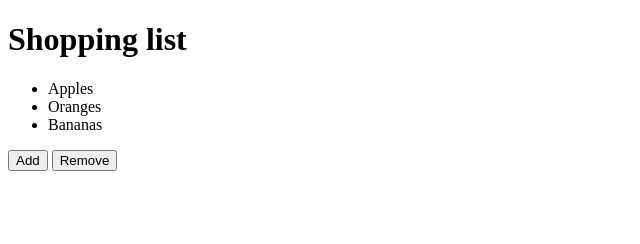
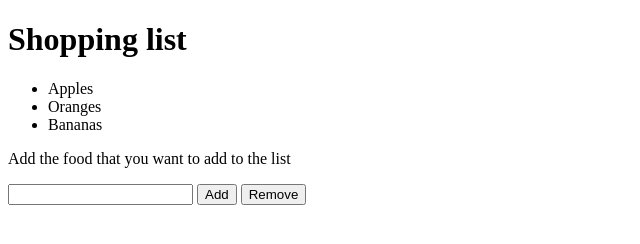
Before and after one commit to shandonvasquez/Javascript-, a plain HTML site: page index.html in a window 1280 px wide. Shown: the whole page, without its empty margins (0-640 px from the left). Drawn offline with nearby package versions, Linux system fonts and the light colour scheme.

Commit message:
This has some changes to the index

```diff
--- a/index.html
+++ b/index.html
@@ -11,6 +11,8 @@
         <li>Oranges</li>
         <li>Bananas</li>
     </ul>
+    <p>Add the food that you want to add to the list</p>
+    <input type="text" id="input">
     <button id="add">Add</button>
     <button id="remove">Remove</button>
     <script src="https://code.jquery.com/jquery-3.2.1.min.js"></script>
```
